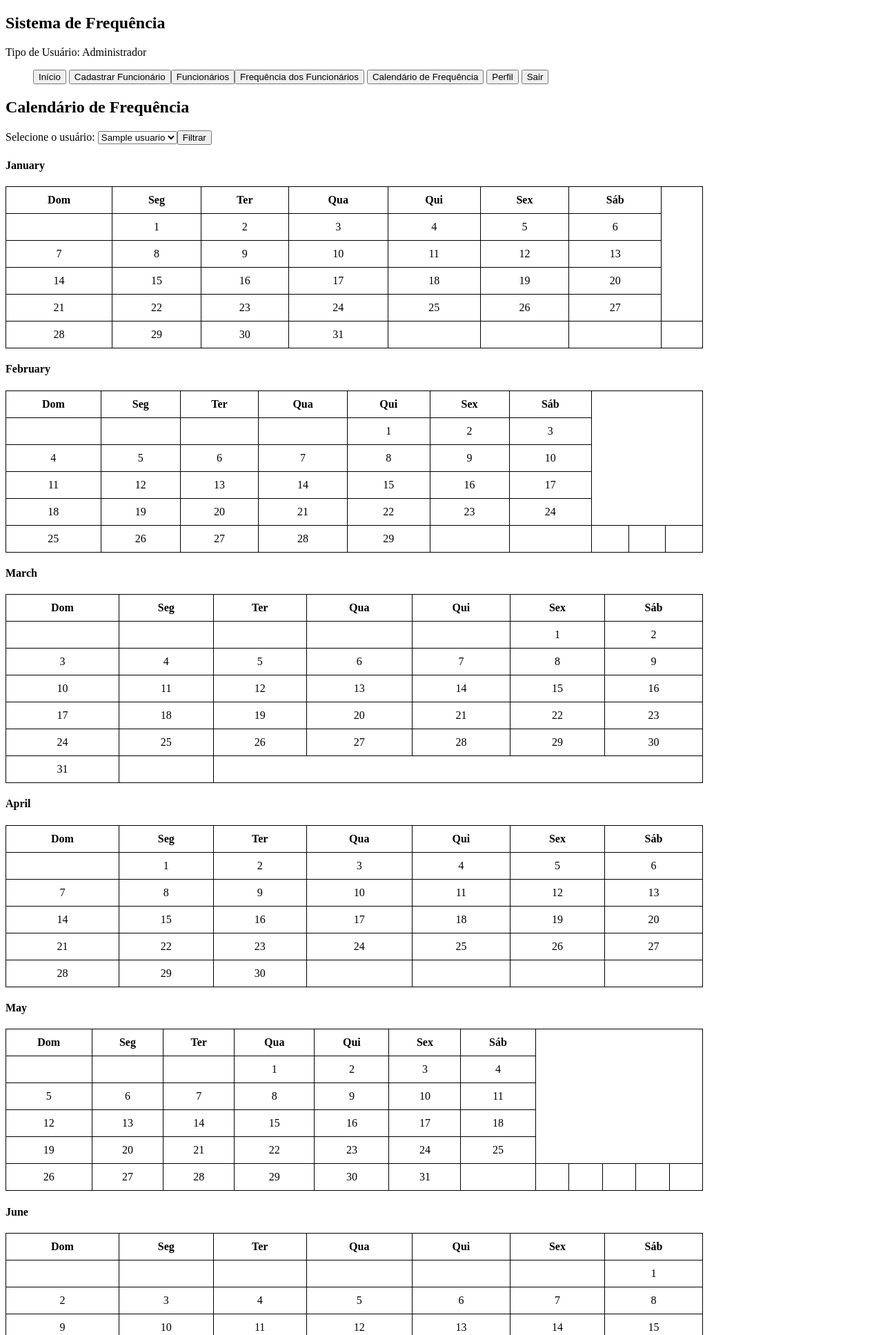
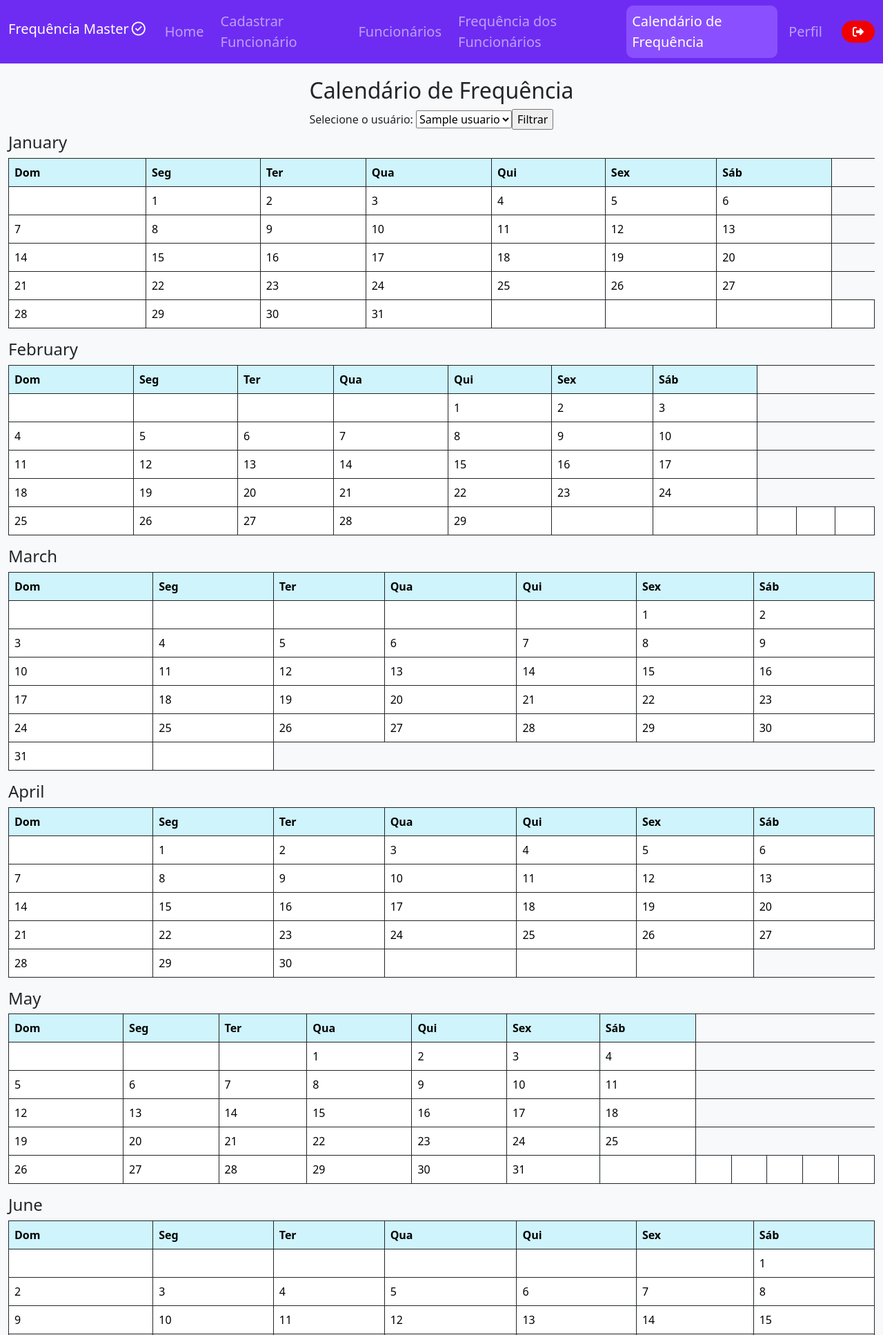
Before and after one commit to vittorioaugusto/controle_frequencia, a PHP site: page /calendario_frequencia.php in a window 1280 px wide. Shown: the top 1935 px of the page at 69% size. Run offline with PHP 8.4, Linux system fonts and the light colour scheme; the visitor is signed in with stand-in values (Sample User, id 1); tables that the repository leaves empty or names only in its code hold one stand-in row (values such as "Sample post"); some libraries are stand-ins or nearby versions.

Commit message:
css calendário

```diff
--- a/calendario_frequencia.php
+++ b/calendario_frequencia.php
@@ -110,76 +110,84 @@ $nome_mes = isset($meses_em_portugues[intval($mesSelecionado)]) ? $meses_em_port
 
 
 <!DOCTYPE html>
-<html>
+<html lang="pt-br">
 
 <head>
-    <title>Calendário de Frequência</title>
-    <style>
-        table {
-            border-collapse: collapse;
-            width: 80%;
-        }
+    <meta charset="UTF-8">
+    <meta http-equiv="X-UA-Compatible" content="IE=edge" />
+    <meta name="viewport" content="width=device-width, initial-scale=1.0">
 
-        table,
-        th,
-        td {
-            border: 1px solid black;
-        }
+    <!-- Bootstrap CSS link -->
+    <link href="https://cdn.jsdelivr.net/npm/bootstrap@5.3.3/dist/css/bootstrap.min.css" rel="stylesheet" integrity="sha384-QWTKZyjpPEjISv5WaRU9OFeRpok6YctnYmDr5pNlyT2bRjXh0JMhjY6hW+ALEwIH" crossorigin="anonymous">
 
-        th,
-        td {
-            padding: 10px;
-            text-align: center;
-        }
+    <!-- Biblioteca icones -->
+    <script src="https://kit.fontawesome.com/f2c34800e3.js" crossorigin="anonymous"></script>
+    <link rel="stylesheet" href="https://fonts.googleapis.com/css2?family=Material+Symbols+Outlined:opsz,wght,FILL,GRAD@48,400,0,0" />
 
-        .presente {
-            background-color: lightgreen;
-        }
-
-        .ausente {
-            background-color: tomato;
-        }
-
-        .sem-cor {
-            background-color: transparent;
-        }
-    </style>
+    <link rel="stylesheet" href="assets/css/style.css">
+    <title>Calendário Frequência</title>
 </head>
 
-<body>
+<body class="vh-100">
 
-    <header>
-        <nav>
-            <div class="logo">
-                <div class="coin"></div>
-                <h1 id="titulo">Sistema de Frequência</h1>
+    <nav class="navbar navbar-expand-lg navbar-dark">
+        <div class="container-fluid">
+
+            <h1 class="navbar-brand no-hover-color">Frequência Master<i class="fa fa-check-circle-o ms-1" aria-hidden="true"></i></h1>
+
+            <button class="navbar-toggler shadow-none border-0" type="button" data-bs-toggle="offcanvas" data-bs-target="#offcanvasNavbar" aria-controls="offcanvasNavbar" aria-label="Toggle navigation">
+                <span class="navbar-toggler-icon"></span>
+            </button>
+
+            <div class="sidebar offcanvas offcanvas-end" tabindex="-1" id="offcanvasNavbar" aria-labelledby="offcanvasNavbarLabel">
+                <div class="offcanvas-header text-white border-bottom">
+                    <h5 class="offcanvas-title" id="offcanvasNavbarLabel">Frequência Tech</h5>
+                    <button type="button" class="btn-close btn-close-white shadow-none" data-bs-dismiss="offcanvas" aria-label="Close"></button>
                 </div>
-            <div class="bem_vindo_nome">
-                <p>Tipo de Usuário: <?php echo $_SESSION['tipo_usuario']; ?></p>
-            </div>
-            <div class="botao_nav">
-                <ul>
-                    <a href="principal.php"> <button id="butao_selecionado">Início</button></a>
+
+                <div class="offcanvas-body d-flex flex-column flex-lg-row p-3 p-lg-0">
+                    <ul class="navbar-nav justify-content-center align-items-center fs-5 flex-grow-1 pe-3">
+                        <li class="nav-item mx-1">
+                            <a class="nav-link" href="principal.php">Home</a>
+                        </li>
                         <?php
-                    // Verifique se o usuário não é um administrador
                         if ($_SESSION['tipo_usuario'] !== 'Administrador') {
-                        echo '<a href="frequencia.php"><button>Realizar Frequência</button></a>';
-                        echo '<a href="horas_acumuladas.php"><button>Horas Acumuladas</button></a>';
+                            echo ' <li class="nav-item mx-1">
+                            <a class="nav-link" href="realizar_frequencia.php">Realizar Frequência</a>
+                        </li>';
+                            echo '<li class="nav-item mx-1">
+                            <a class="nav-link" href="minha_frequencia.php">Minha Frequência</a>
+                        </li>';
                         } else {
-                        echo '<a href="cadastro.php"><button>Cadastrar Funcionário</button></a>';
-                        echo '<a href="funcionarios.php"><button>Funcionários</button></a>';
-                        echo '<a href="frequencia_funcionarios.php"><button>Frequência dos Funcionários</button></a>';
+                            echo '<li class="nav-item mx-1">
+                            <a class="nav-link" href="cadastro_funcionario.php">Cadastrar Funcionário</a>
+                        </li>';
+                            echo ' <li class="nav-item mx-1">
+                            <a class="nav-link" href="funcionarios.php">Funcionários</a>
+                        </li>';
+                            echo '<li class="nav-item mx-1">
+                            <a class="nav-link" href="frequencia_funcionarios.php">Frequência dos Funcionários</a>
+                        </li>';
                         }
                         ?>
-                    <a href="calendario_frequencia.php"><button>Calendário de Frequência</button></a>
-                    <a href="perfil.php"><button>Perfil</button></a>
-                    <a href="javascript:void(0);" onclick="confirmarSaida();"> <button class="butao">Sair</button></a>
+                        <li class="nav-item mx-1">
+                            <a class="nav-link active" style="background-color: #8a50ff" aria-current="page" href="calendario_frequencia.php">Calendário de Frequência</a>
+                        </li>
+                        <li class="nav-item mx-1">
+                            <a class="nav-link" href="perfil.php">Perfil</a>
+                        </li>
                     </ul>
+                    <div class="d-flex flex-column flex-lg-row justify-content-center align-items-center gap-3">
+                        <a href="javascript:void(0);" onclick="confirmarSaida();" class="text-white text-decoration-none px-3 py-1 rounded-4 sair-btn" title="Sair"> <i class="fa fa-sign-out" aria-hidden="true"></i> </a>
+                    </div>
+                </div>
+            </div>
         </div>
     </nav>
-    </header>
 
-
+    <div class="container">
+        <div class="p-1 mt-3">
+            <div class="card-body">
                 <h2>
                     <?php
                     if ($_SESSION['tipo_usuario'] === 'Administrador' && isset($_GET['usuario'])) {
@@ -190,16 +198,11 @@ $nome_mes = isset($meses_em_portugues[intval($mesSelecionado)]) ? $meses_em_port
                     ?>
                 </h2>
 
-
-    <?php
-    // Verifique se o usuário está logado como administrador
-    if ($_SESSION['tipo_usuario'] === 'Administrador') {
+                <?php if ($_SESSION['tipo_usuario'] === 'Administrador') {
                     // Se for administrador, exiba o formulário de seleção do usuário e o restante do código para o administrador
                     echo '<form action="calendario_frequencia.php" method="POST">
         <label for="usuario">Selecione o usuário:</label>
-        <select name="usuario" id="usuario">
-            <!-- Listar os nomes de usuário disponíveis (você pode buscar isso do banco de dados) -->
-            ';
+        <select name="usuario" id="usuario">';
 
                     // Consulta SQL para obter a lista de nomes de usuário (exceto o administrador)
                     $queryUsuarios = "SELECT nome FROM usuarios WHERE tipo_usuario != 'Administrador'";
@@ -238,13 +241,22 @@ $nome_mes = isset($meses_em_portugues[intval($mesSelecionado)]) ? $meses_em_port
                             }
                         }
 
-
                         // Exibir as estatísticas para o usuário selecionado
                         echo '<h3>Estatísticas de Presença de ' . $usuarioSelecionado . '</h3>';
                         echo "<p>Presente: $quantidadePresente</p>";
                         echo "<p>Ausente: $quantidadeAusente</p>";
                     }
 
+                ?>
+
+            </div>
+        </div>
+    </div>
+
+
+    <main class="container-fluid">
+
+    <?php
 
                     if (isset($_POST['usuario'])) {
                         $usuarioSelecionado = $_POST['usuario'];
@@ -266,8 +278,8 @@ $nome_mes = isset($meses_em_portugues[intval($mesSelecionado)]) ? $meses_em_port
                         $nomeMes = date('F', strtotime("$ano-$mes-01"));
 
                         echo "<h4>$nomeMes</h4>";
-            echo "<table>";
-            echo "<tr><th>Dom</th><th>Seg</th><th>Ter</th><th>Qua</th><th>Qui</th><th>Sex</th><th>Sáb</th></tr>";
+                        echo "<table class='table table-bordered border-dark'>";
+                        echo "<tr class='table-info border-dark'><th>Dom</th><th>Seg</th><th>Ter</th><th>Qua</th><th>Qui</th><th>Sex</th><th>Sáb</th></tr>";
                         $primeiroDia = date('w', strtotime("$ano-$mes-01"));
 
                         echo "<tr>";
@@ -285,15 +297,13 @@ $nome_mes = isset($meses_em_portugues[intval($mesSelecionado)]) ? $meses_em_port
                                 }
                             }
 
-                $classeCSS = 'sem-cor'; // Padrão: Sem cor
-
                             if ($countPresente >= 2) {
-                    $classeCSS = 'presente';
+                                echo "<td style='background-color: #28a745; color: #000;'>$dia</td>"; // Verde para presente
                             } elseif ($countPresente == 1) {
-                    $classeCSS = 'ausente';
+                                echo "<td style='background-color: #dc3545; color: #000;'>$dia</td>"; // Vermelho para ausente
+                            } else {
+                                echo "<td>$dia</td>"; // Padrão sem cor
                             }
-
-                echo "<td class='$classeCSS'>$dia</td>";
 
                             if (($dia + $primeiroDia) % 7 == 0) {
                                 echo "</tr>";
@@ -314,16 +324,11 @@ $nome_mes = isset($meses_em_portugues[intval($mesSelecionado)]) ? $meses_em_port
                     echo '</div>';
                 }
 
-    ?>
-
-
-    <?php
-    // Verifique se o usuário está logado como administrador
-    if ($_SESSION['tipo_usuario'] !== 'Administrador') {
-        // Se o usuário não for administrador, exiba o formulário de seleção do mês e ano
-        echo '<form action="calendario_frequencia.php" method="POST">
+                // Se o usuário não estiver logado como administrador, exibir o formulário de seleção do mês e ano
+                if (!isset($_SESSION['tipo_usuario']) || $_SESSION['tipo_usuario'] !== 'Administrador') {
+                    echo '<form action="calendario_frequencia.php" method="POST" class="mt-3">
         <label for="mes">Selecione o mês:</label>
-        <select name="mes" id="mes">
+        <select name="mes" id="mes" class="form-select">
             <option value="01">Janeiro</option>
             <option value="02">Fevereiro</option>
             <option value="03">Março</option>
@@ -337,20 +342,17 @@ $nome_mes = isset($meses_em_portugues[intval($mesSelecionado)]) ? $meses_em_port
             <option value="11">Novembro</option>
             <option value="12">Dezembro</option>
         </select>
-        <label for="ano">Selecione o ano:</label>
-        <select name="ano" id="ano">';
+        <label for="ano" class="mt-2">Selecione o ano:</label>
+        <select name="ano" id="ano" class="form-select">';
                     $anoAtual = date("Y");
                     for ($ano = $anoAtual; $ano >= ($anoAtual - 5); $ano--) {
                         echo "<option value='$ano'>$ano</option>";
                     }
                     echo '</select>
-        <input type="submit" value="Filtrar">
+        <input type="submit" value="Filtrar" class="btn btn-primary mt-2">
     </form>';
                 }
-    ?>
 
-
-    <?php
                 // Verifique o tipo de usuário
                 if ($_SESSION['tipo_usuario'] !== 'Administrador') {
                     // Inicialize as variáveis de estatísticas
@@ -367,10 +369,9 @@ $nome_mes = isset($meses_em_portugues[intval($mesSelecionado)]) ? $meses_em_port
                     }
 
                     // Exibir as estatísticas apenas para os não administradores
-        echo '<h3>Estatísticas de Presença</h3>';
+                    echo '<h3 class="mt-4">Estatísticas de Presença</h3>';
                     echo "<p>Presente: $quantidadePresente</p>";
                     echo "<p>Ausente: $quantidadeAusente</p>";
-
 
                     if (!$anoSelecionado || !$mesSelecionado) {
                         $mesSelecionado = date('m');
@@ -379,7 +380,7 @@ $nome_mes = isset($meses_em_portugues[intval($mesSelecionado)]) ? $meses_em_port
 
                     $numeroDias = cal_days_in_month(CAL_GREGORIAN, $mesSelecionado, $anoSelecionado);
                     echo "<h2>" . date('F', strtotime("$anoSelecionado-$mesSelecionado-01")) . " $anoSelecionado</h2>";
-        echo "<table>";
+                    echo "<table class='table table-bordered'>";
                     echo "<tr><th>Dom</th><th>Seg</th><th>Ter</th><th>Qua</th><th>Qui</th><th>Sex</th><th>Sáb</th></tr>";
                     $primeiroDia = date('w', strtotime("$anoSelecionado-$mesSelecionado-01"));
 
@@ -398,15 +399,13 @@ $nome_mes = isset($meses_em_portugues[intval($mesSelecionado)]) ? $meses_em_port
                             }
                         }
 
-            $classeCSS = 'sem-cor'; // Padrão: Sem cor
-
                         if ($countPresente >= 2) {
-                $classeCSS = 'presente';
+                            echo "<td style='background-color: #28a745; color: #000;'>$dia</td>"; // Verde para presente
                         } elseif ($countPresente == 1) {
-                $classeCSS = 'ausente';
+                            echo "<td style='background-color: #dc3545; color: #000;'>$dia</td>"; // Vermelho para ausente
+                        } else {
+                            echo "<td>$dia</td>"; // Padrão sem cor
                         }
-
-            echo "<td class='$classeCSS'>$dia</td>";
 
                         if (($dia + $primeiroDia) % 7 == 0) {
                             echo "</tr>";
@@ -426,10 +425,10 @@ $nome_mes = isset($meses_em_portugues[intval($mesSelecionado)]) ? $meses_em_port
     ?>
 
 
-    <h3>Dias e Horas da Frequência:</h3>
-    <table>
+    <h3 class="mt-4">Datas e Horas da Frequência:</h3>
+    <table class="table table-bordered border-dark">
         <thead>
-            <tr>
+            <tr class='table-info border-dark'>
                 <th>Data</th>
                 <th>Hora</th>
             </tr>
@@ -437,7 +436,7 @@ $nome_mes = isset($meses_em_portugues[intval($mesSelecionado)]) ? $meses_em_port
         <tbody>
             <?php
             foreach ($frequencia_dias_horas as $frequencia) {
-                echo "<tr>";
+                echo "<tr border-dark'>";
                 echo "<td>" . $frequencia['dia'] . "</td>";
                 echo "<td>" . $frequencia['hora'] . "</td>";
                 echo "</tr>";
@@ -445,10 +444,12 @@ $nome_mes = isset($meses_em_portugues[intval($mesSelecionado)]) ? $meses_em_port
             ?>
         </tbody>
     </table>
+    </main>
 
 
-    <script type="text/javascript" src="js/funcoes.js"></script>
-
+    <script src="https://cdn.jsdelivr.net/npm/bootstrap@5.3.3/dist/js/bootstrap.bundle.min.js" integrity="sha384-YvpcrYf0tY3lHB60NNkmXc5s9fDVZLESaAA55NDzOxhy9GkcIdslK1eN7N6jIeHz" crossorigin="anonymous"></script>
+    <script src="https://cdn.jsdelivr.net/npm/sweetalert2@10"></script>
+    <script type="text/javascript" src="assets/js/script.js"></script>
 </body>
 
 </html>
```
Lines whose indentation alone changed are shown as unchanged.
